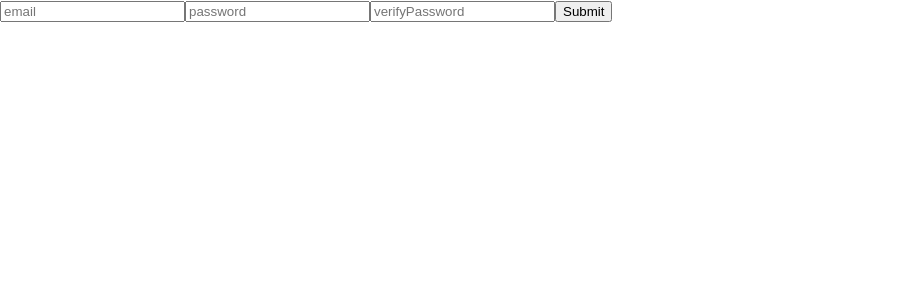
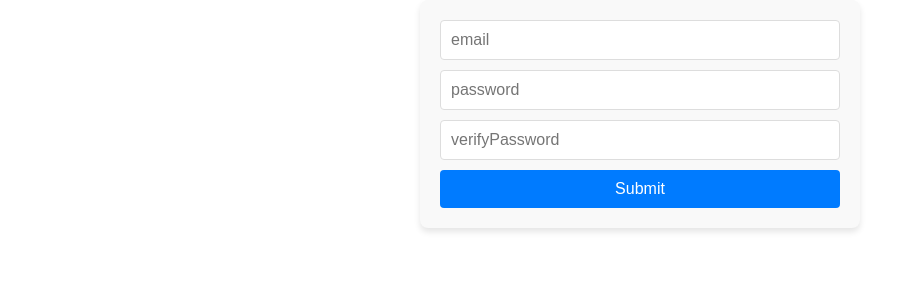
Before and after one commit to OthmaneB-Pro/ChatLink, a React (Create React App) app: page / in a window 1280 px wide. Shown: the top 300 px of the page, without its empty margins (0-922 px from the left). Built offline with nearby package versions, Linux system fonts and the light colour scheme.

Commit message:
💄 login : add form style

```diff
--- a/src/components/pages/login/LoginPage.tsx
+++ b/src/components/pages/login/LoginPage.tsx
@@ -1,6 +1,7 @@
 import { useForm } from "react-hook-form"
 import { yupSchema } from "./yupSchema"
 import { yupResolver } from "@hookform/resolvers/yup";
+import styled from "styled-components";
 
 
 type FormValues = {
@@ -13,7 +14,7 @@ export default function LoginPage() {
 
   const onSubmit = (data : FormValues) => console.log(data)
   return (
-    <form onSubmit={handleSubmit(onSubmit)}>
+    <StyledForm onSubmit={handleSubmit(onSubmit)}>
       <input {...register("email")} placeholder="email" />
       {errors.email && <p>{errors.email.message}</p>}
       <input {...register("password")} placeholder="password" />
@@ -22,6 +23,54 @@ export default function LoginPage() {
       {errors.verifyPassword && <p>{errors.verifyPassword.message}</p>}
 
       <button type="submit">Submit</button>
-    </form>
+    </StyledForm>
   )
 }
+
+
+const StyledForm = styled.form`
+  display: flex;
+  flex-direction: column;
+  max-width: 400px;
+  margin: 0 auto;
+  padding: 20px;
+  background-color: #f9f9f9;
+  border-radius: 8px;
+  box-shadow: 0 4px 6px rgba(0, 0, 0, 0.1);
+
+  input {
+    margin-bottom: 10px;
+    padding: 10px;
+    border: 1px solid #ddd;
+    border-radius: 4px;
+    font-size: 16px;
+    outline: none;
+    transition: border-color 0.3s ease;
+
+    &:focus {
+      border-color: #007bff;
+    }
+  }
+
+  p {
+    color: red;
+    font-size: 14px;
+    margin-top: -8px;
+    margin-bottom: 10px;
+  }
+
+  button {
+    padding: 10px;
+    font-size: 16px;
+    color: #fff;
+    background-color: #007bff;
+    border: none;
+    border-radius: 4px;
+    cursor: pointer;
+    transition: background-color 0.3s ease;
+
+    &:hover {
+      background-color: #0056b3;
+    }
+  }
+`;
```
